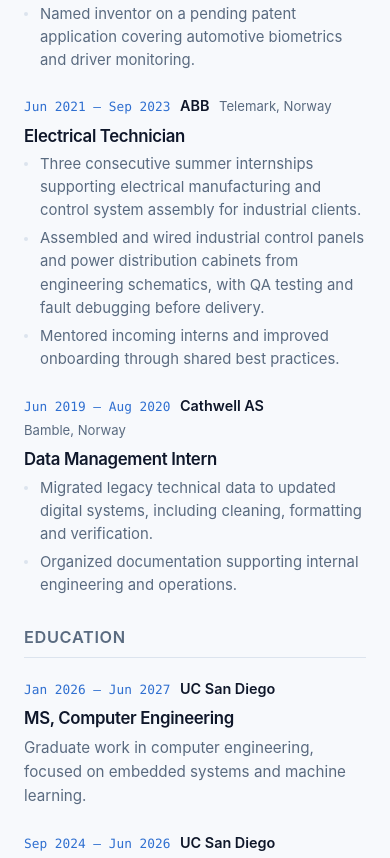
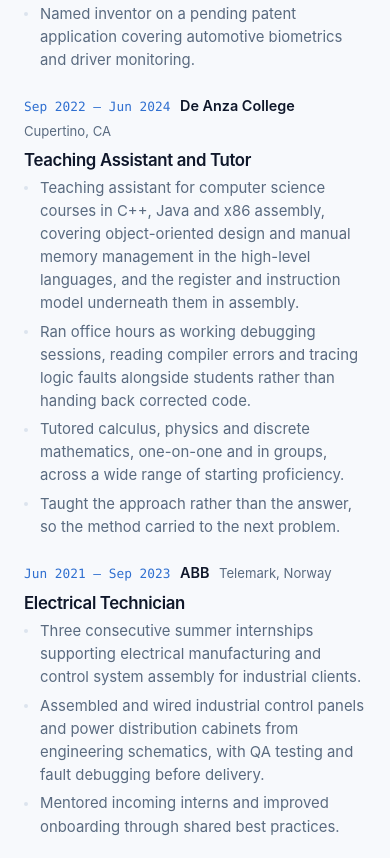
Before and after one commit to halvis82/halvis82.github.io, a plain HTML site: page index.html in a window 390 px wide. Shown: the part 1383-2241 px from the top of the page. Drawn offline with Linux system fonts and the light colour scheme; no server answers.

Commit message:
de anza teaching role, hide the scene caption on mobile

```diff
--- a/index.html
+++ b/index.html
@@ -115,6 +115,23 @@
 
       <li>
         <div class="tl-meta">
+          <span class="tl-date">Sep 2022 &ndash; Jun 2024</span>
+          <span class="tl-place">De Anza College</span>
+          <span class="tl-where">Cupertino, CA</span>
+        </div>
+        <div class="tl-body">
+          <h3>Teaching Assistant and Tutor</h3>
+          <ul class="bullets">
+            <li>Teaching assistant for computer science courses in C++, Java and x86 assembly, covering object-oriented design and manual memory management in the high-level languages, and the register and instruction model underneath them in assembly.</li>
+            <li>Ran office hours as working debugging sessions, reading compiler errors and tracing logic faults alongside students rather than handing back corrected code.</li>
+            <li>Tutored calculus, physics and discrete mathematics, one-on-one and in groups, across a wide range of starting proficiency.</li>
+            <li>Taught the approach rather than the answer, so the method carried to the next problem.</li>
+          </ul>
+        </div>
+      </li>
+
+      <li>
+        <div class="tl-meta">
           <span class="tl-date">Jun 2021 &ndash; Sep 2023</span>
           <span class="tl-place">ABB</span>
           <span class="tl-where">Telemark, Norway</span>
@@ -200,7 +217,7 @@
       </li>
       <li>
         <h3>Signal processing</h3>
-        <p>Pulling structure out of measurements that arrive noisy and unlabelled.</p>
+        <p>Pulling structure out of measurements that arrive noisy and unlabeled.</p>
       </li>
       <li>
         <h3>Embedded engineering</h3>
--- a/scene.js
+++ b/scene.js
@@ -1282,7 +1282,7 @@
     var txt =
       'The International Space Station is at ' + Math.abs(iss.latitude).toFixed(1) + '° ' + ns +
       ', ' + Math.abs(iss.longitude).toFixed(1) + '° ' + ew + ' right now, ' +
-      Math.round(iss.altitude) + ' km up and travelling ' +
+      Math.round(iss.altitude) + ' km up and traveling ' +
       Math.round(iss.velocity).toLocaleString() + ' km/h. Everything behind it is where it ' +
       'actually is: the stars, the planets, the Moon’s phase, and the line between day and night.';
 
--- a/style.css
+++ b/style.css
@@ -476,6 +476,9 @@ main {
 
 @media (max-width: 860px) {
   .sig-band { display: none; }
+  /* The caption only describes the scene, so it goes wherever the scene goes.
+     Left on its own it reads as a claim about a picture that isn't there. */
+  .sig-note { display: none; }
   main { background: none; }
 }
 
```
